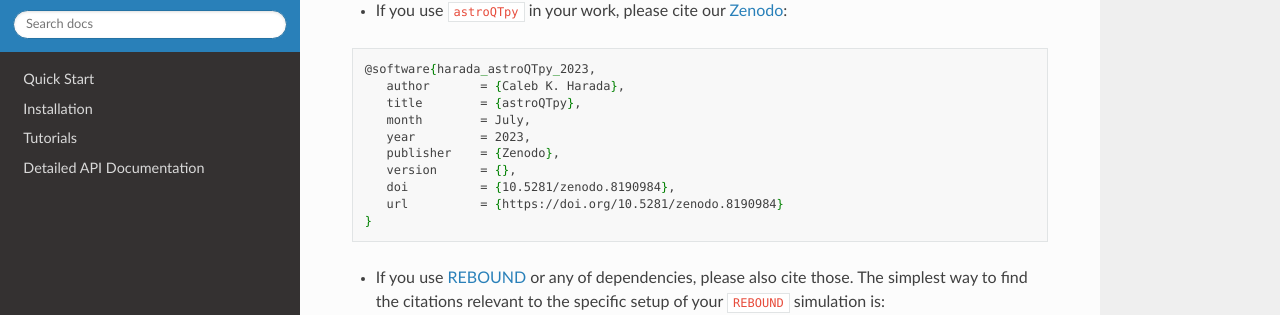
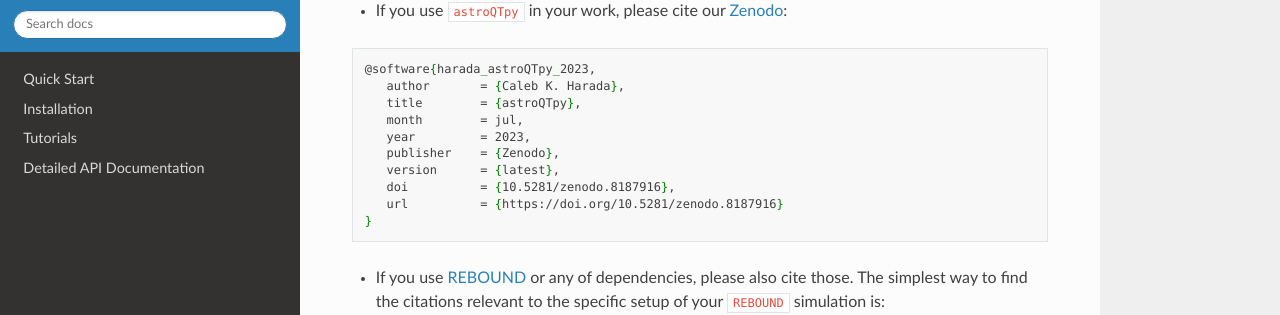
Before and after one commit to CalebHarada/astroQTpy, a Sphinx documentation site: the page built from docs/index.rst, in a window 1280 px wide and 900 px high, scrolled down 1707 px. Shown: the part 164-479 px from the top of the window. Built offline with Sphinx 7.4.7 and the Read the Docs theme 2.0.0, drawn with Linux system fonts in a browser that asks for light colours.

Commit message:
update attribution

```diff
--- a/docs/index.rst
+++ b/docs/index.rst
@@ -87,19 +87,19 @@
 Attribution:
 ++++++++++++
 
-* If you use ``astroQTpy`` in your work, please cite our `Zenodo <https://zenodo.org/record/8190984>`_:
+* If you use ``astroQTpy`` in your work, please cite our `Zenodo <https://zenodo.org/record/8187916>`_:
 
 .. code-block:: TeX
 
    @software{harada_astroQTpy_2023,
       author       = {Caleb K. Harada},
       title        = {astroQTpy},
-      month        = July,
+      month        = jul,
       year         = 2023,
       publisher    = {Zenodo},
-      version      = {},
-      doi          = {10.5281/zenodo.8190984},
-      url          = {https://doi.org/10.5281/zenodo.8190984}
+      version      = {latest},
+      doi          = {10.5281/zenodo.8187916},
+      url          = {https://doi.org/10.5281/zenodo.8187916}
    }
 
 * If you use `REBOUND <https://rebound.readthedocs.io/en/latest/>`_ or any of dependencies,
```
